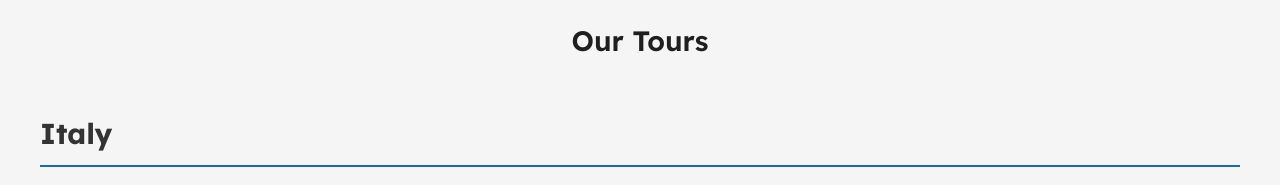
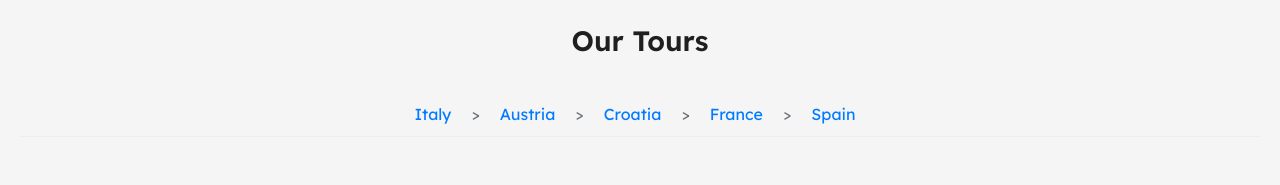
Before and after one commit to GrayRobert/tours-demo, a plain HTML site: page v2/index.html in a window 1280 px wide. Shown: the top 185 px of the page. Drawn offline with Linux system fonts and the light colour scheme.

Commit message:
added jumper menu

```diff
--- a/v2/script.js
+++ b/v2/script.js
@@ -34,10 +34,14 @@ document.addEventListener('DOMContentLoaded', () => {
                     return a.localeCompare(b); // Alphabetical for others
                 });
 
+                createCountryBreadcrumbs(sortedCountries, toursGrid); // Insert breadcrumbs
+
                 sortedCountries.forEach(country => {
                     const countryHeader = document.createElement('h2');
                     countryHeader.className = 'country-heading';
                     countryHeader.textContent = country;
+                    // Add ID for anchor linking
+                    countryHeader.id = 'country-' + country.toLowerCase().replace(/\s+/g, '-').replace(/[^a-z0-9-]/g, '');
                     toursGrid.appendChild(countryHeader);
 
                     const countryTourContainer = document.createElement('div');
@@ -178,7 +182,7 @@ function processRawTours(rawToursData) {
                 name: item.hotel_name,
                 url: `#${item.hotel_name.toLowerCase().replace(/\\s+/g, '-')}-link`, // Simple link generation
                 rating: item.hotel_start_rating,
-                price_from: item.price_from // Price for this specific hotel instance on the tour
+                price_from: item.price_from // Price for this specific hotel instance on the tour product
             });
         } else {
             // Optionally, update price if a different one is found for an existing hotel on this tour product.
@@ -505,3 +509,39 @@ function handleResize() {
 // Debounced version of the resize handler
 const debouncedHandleResize = debounce(handleResize, 150);
 window.addEventListener('resize', debouncedHandleResize);
+
+function createCountryBreadcrumbs(countries, targetElementToPrependBefore) {
+    const breadcrumbsNav = document.createElement('nav');
+    breadcrumbsNav.id = 'country-breadcrumbs-nav';
+    breadcrumbsNav.className = 'country-breadcrumbs'; // For styling
+
+    const breadcrumbsList = document.createElement('ul');
+
+    countries.forEach(country => {
+        const listItem = document.createElement('li');
+        const link = document.createElement('a');
+        const sectionId = 'country-' + country.toLowerCase().replace(/\s+/g, '-').replace(/[^a-z0-9-]/g, '');
+
+        link.href = `#${sectionId}`;
+        link.textContent = country;
+
+        link.addEventListener('click', function(e) {
+            e.preventDefault();
+            const targetElement = document.getElementById(sectionId);
+            if (targetElement) {
+                targetElement.scrollIntoView({ behavior: 'smooth', block: 'start' });
+            }
+        });
+
+        listItem.appendChild(link);
+        breadcrumbsList.appendChild(listItem);
+    });
+
+    breadcrumbsNav.appendChild(breadcrumbsList);
+
+    if (targetElementToPrependBefore && targetElementToPrependBefore.parentNode) {
+        targetElementToPrependBefore.parentNode.insertBefore(breadcrumbsNav, targetElementToPrependBefore);
+    } else {
+        document.body.insertBefore(breadcrumbsNav, document.body.firstChild); // Fallback if target isn't ready/found
+    }
+}
--- a/v2/styles.css
+++ b/v2/styles.css
@@ -455,3 +455,42 @@ header h1 {
 /* .location-text {
     text-transform: uppercase;
 } */
+
+/* Basic styles for breadcrumbs */
+.country-breadcrumbs {
+    padding: 10px 0;
+    margin-bottom: 20px;
+    border-bottom: 1px solid #eee;
+    text-align: center;
+}
+
+.country-breadcrumbs ul {
+    list-style: none;
+    padding: 0;
+    margin: 0;
+}
+
+.country-breadcrumbs ul li {
+    display: inline-block;
+    margin-right: 10px;
+}
+
+.country-breadcrumbs ul li a {
+    text-decoration: none;
+    color: #007bff;
+    padding: 5px 10px;
+    border-radius: 4px;
+    transition: background-color 0.3s ease;
+}
+
+.country-breadcrumbs ul li a:hover {
+    background-color: #f0f0f0;
+    color: #0056b3;
+}
+
+/* Optional: Style for the last breadcrumb item or separator */
+.country-breadcrumbs ul li:not(:last-child)::after {
+    content: ">";
+    margin-left: 10px;
+    color: #6c757d;
+}
```
